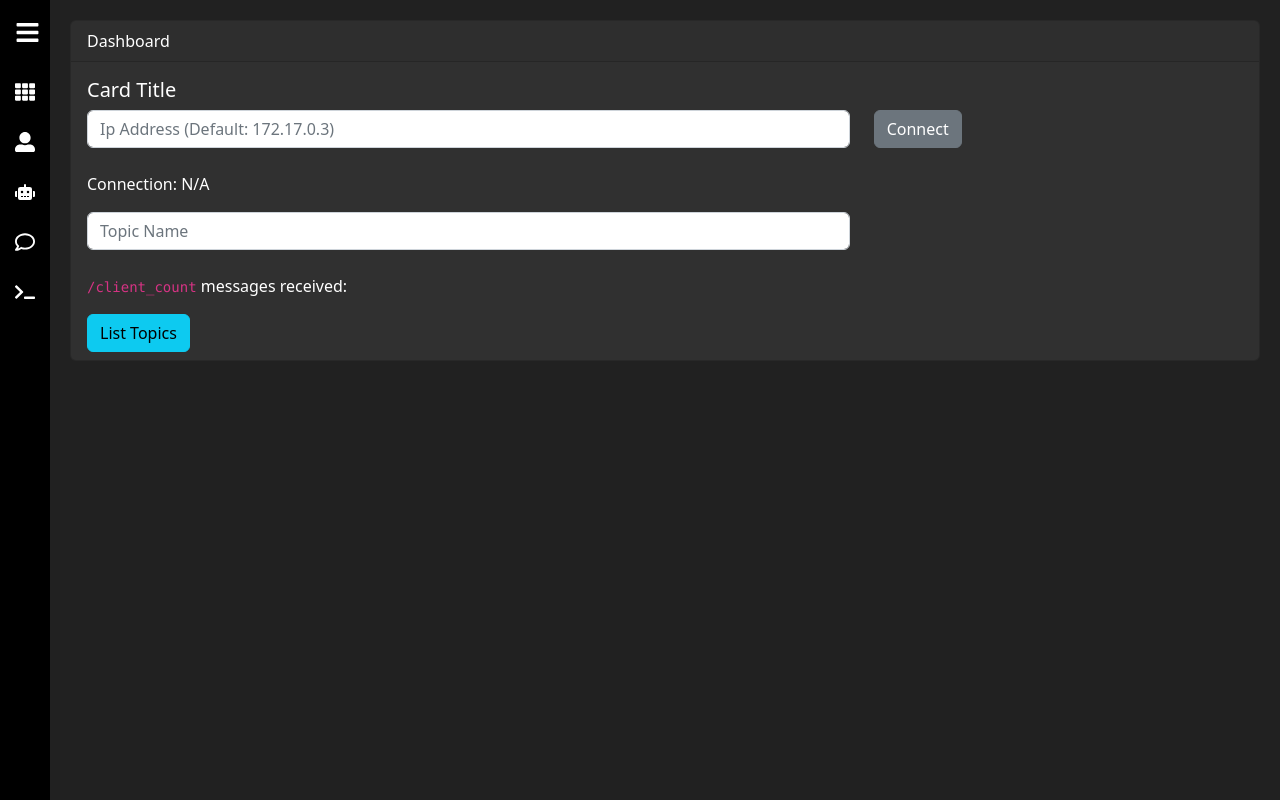
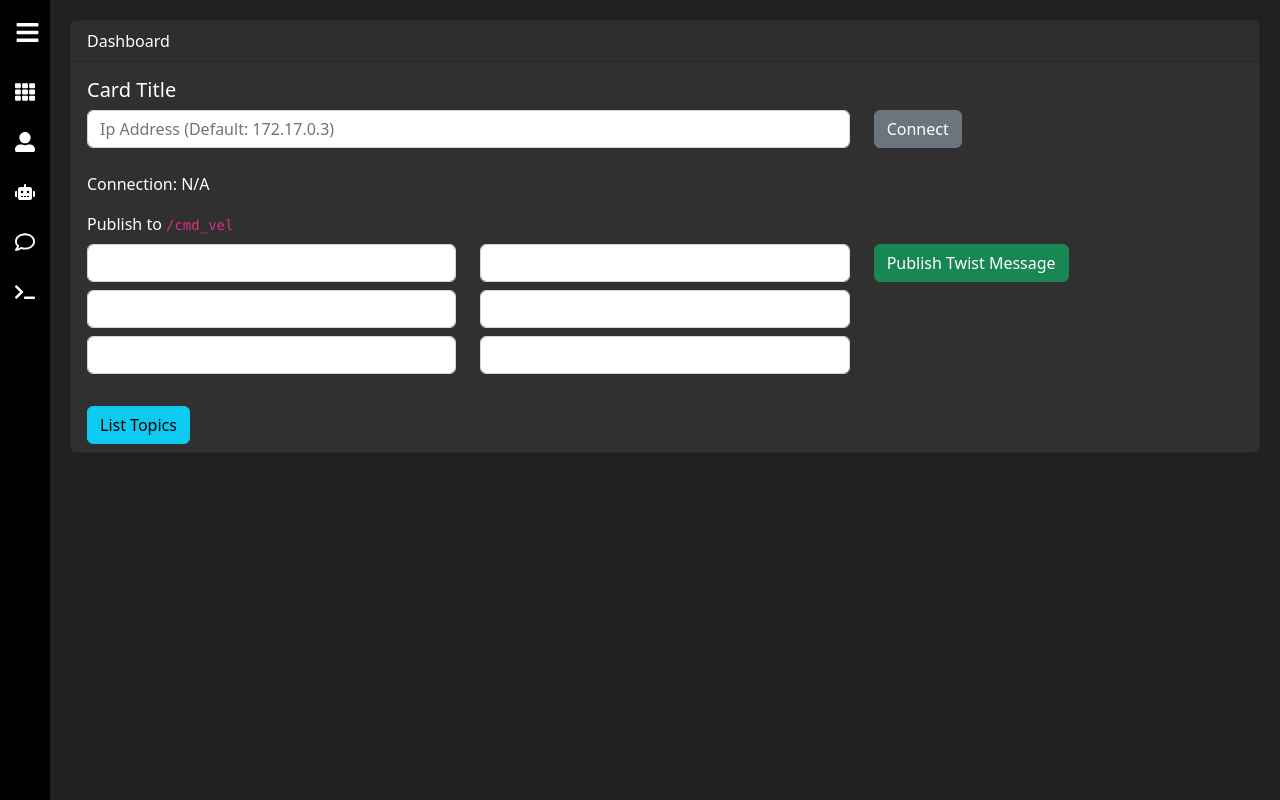
Before and after one commit to qaysedc/SystemadministrationWiSe22, a React (Create React App) app in the folder react-app/: page / in a window 1280 px wide. Built offline with nearby package versions, Linux system fonts and the light colour scheme.

Commit message:
updated publish twist

```diff
--- /dev/null
+++ b/react-app/src/components/Publish.jsx
@@ -0,0 +1,63 @@
+import { useState, useContext } from 'react'
+import { AppContext } from '../App'
+import ROSLIB from 'roslib';
+
+// Bootstrap Imports
+import Row from 'react-bootstrap/Row';
+import Col from 'react-bootstrap/Col';
+import Button from 'react-bootstrap/Button';
+import Form from 'react-bootstrap/Form';
+import { useReducer } from 'react';
+
+export default function Publish() {
+  const { ros } = useContext(AppContext)
+  const [twist, updateTwist] = useReducer(
+    (state, updates) => ({...state, ...updates }),
+    {
+    linear: {
+      x: 0,
+      y: 0,
+      z: 0
+    },
+    angular: {
+      x: 0,
+      y: 0,
+      z: 0
+    }
+  })
+
+  const publishTwistMessage = () => {
+    var cmdVel = new ROSLIB.Topic({
+      ros: ros,
+      name: "/cmd_vel",
+      messageType: "geometry_msgs/Twist"
+    })
+
+    var twistMsg = new ROSLIB.Message(twist)
+    cmdVel.publish(twistMsg)
+  }
+
+  return (
+    <div>
+        <div className="mb-2">Publish to <code>/cmd_vel</code></div>
+        <Row className="mb-4">
+            <Col xs={4}>
+                <Form.Control onChange={(e) => updateTwist({linear: {...twist.linear, x: parseFloat(e.target.value)}})} className="mb-2"></Form.Control>
+                <Form.Control onChange={(e) => updateTwist({linear: {...twist.linear, y: parseFloat(e.target.value)}})} className="mb-2"></Form.Control>
+                <Form.Control onChange={(e) => updateTwist({linear: {...twist.linear, z: parseFloat(e.target.value)}})} className="mb-2"></Form.Control>
+            </Col>
+
+            <Col xs={4}>
+                <Form.Control onChange={(e) => updateTwist({angular: {...twist.angular, x: parseFloat(e.target.value)}})} className="mb-2"></Form.Control>
+                <Form.Control onChange={(e) => updateTwist({angular: {...twist.angular, y: parseFloat(e.target.value)}})} className="mb-2"></Form.Control>
+                <Form.Control onChange={(e) => updateTwist({angular: {...twist.angular, z: parseFloat(e.target.value)}})} className="mb-2"></Form.Control>
+            </Col>
+
+            <Col xs={4}>
+              <Button variant="success" onClick={publishTwistMessage}>Publish Twist Message</Button>
+            </Col>
+
+        </Row>
+    </div>
+  )
+}
--- a/react-app/src/components/TopicList.jsx
+++ b/react-app/src/components/TopicList.jsx
@@ -5,6 +5,7 @@ import ROSLIB from 'roslib';
 // Components
 import TopicWindow from './TopicWindow'
 import Connection from './Connection';
+import Publish from './Publish';
 
 // Bootstrap Imports
 import Row from 'react-bootstrap/Row';
@@ -79,14 +80,8 @@ function getTopics() {
   return (
     <>
         <Connection />
+        <Publish />
 
-        <Row className="mb-4">
-            <Col xs={8}><Form.Control ref={topicNameRef} placeholder="Topic Name"></Form.Control></Col>
-            <Col xs={4}></Col>
-        </Row>
-
-        {/* <button onClick={handleTopicSub}>Subscribe</button> */}
-        <p><code>/client_count</code> messages received: </p>
         <Button variant="info" onClick={getTopics}>List Topics</Button>
         <ul id="messages"></ul>
         <ul id="topics"></ul>
```
